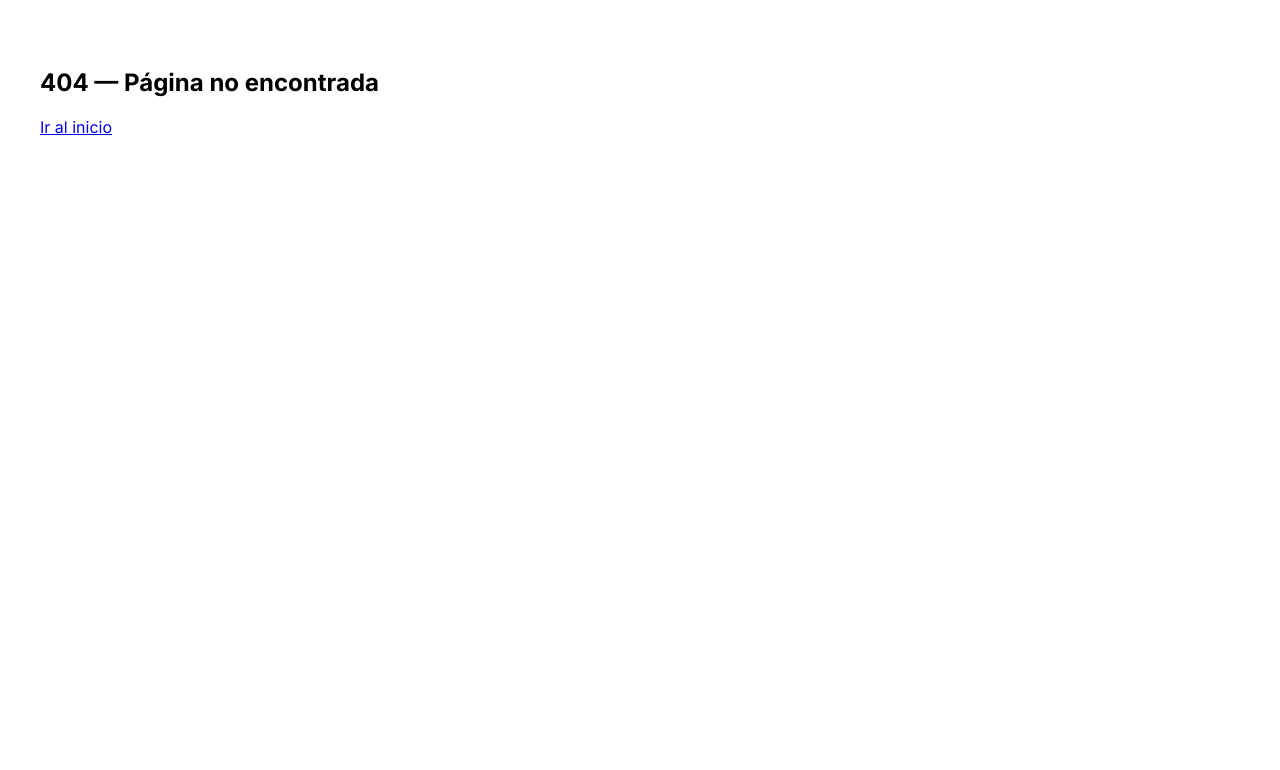
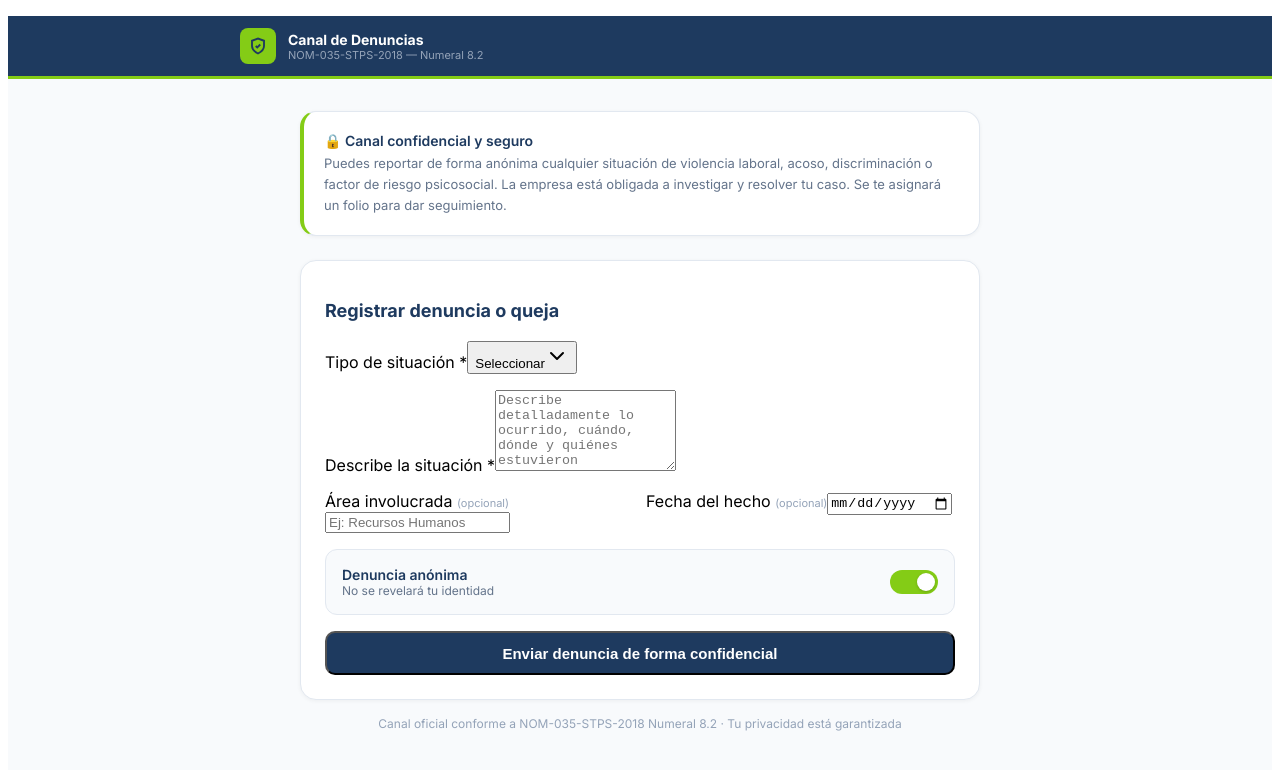
Before and after one commit to isamramirez78-creator/nom035-platform, a React (Vite) app in the folder client/: page /denuncia-publica/1 in a window 1280 px wide. Before the commit this address had no page. Shown: the top 770 px of the page. Built offline with nearby package versions, Linux system fonts and the light colour scheme.

Commit message:
Fix: agregar ruta denuncia-publica en router

```diff
--- a/client/src/App.tsx
+++ b/client/src/App.tsx
@@ -108,6 +108,7 @@ function App() {
           <Route path="/login"                component={LoginRoute} />
           <Route path="/company-login"        component={LoginRoute} />
           <Route path="/forgot-password"        component={ForgotRoute} />
+          <Route path="/denuncia-publica/:companyId" component={() => <Suspense fallback={<Loading />}><DenunciaPublica /></Suspense>} />
           <Route path="/company-register"     component={RegisterRoute} />
           <Route path="/register"             component={RegisterRoute} />
           <Route path="/plans"                component={PlansRoute} />
```
